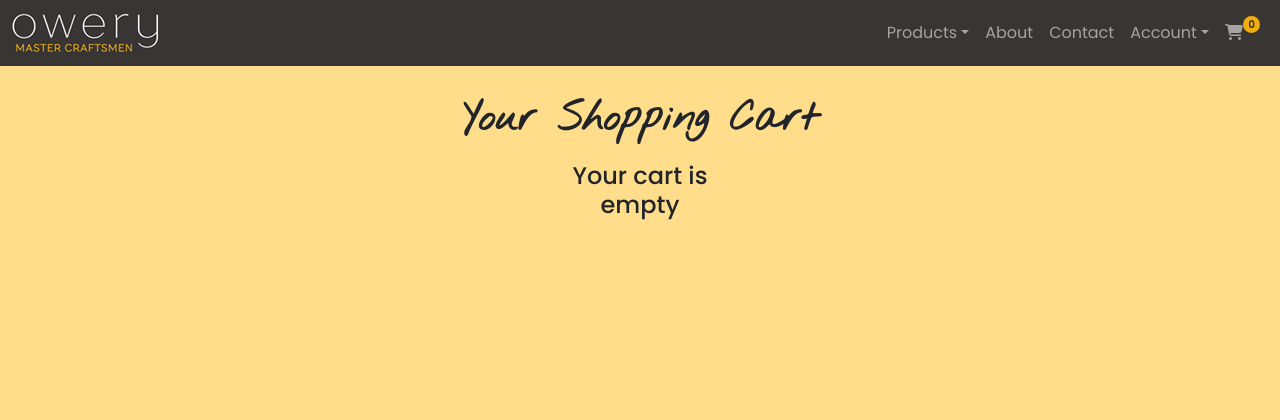
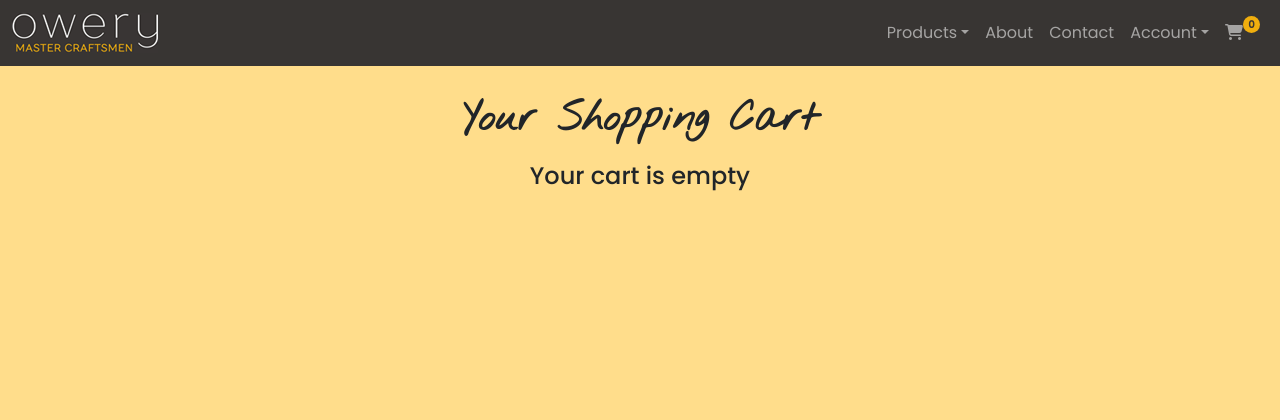
Before and after one commit to PaulWheatcroft/owery-joinery, a Django app: page /cart/ in a window 1280 px wide. Shown: the top 420 px of the page. Run offline with Django 3.2, Linux system fonts and the light colour scheme; data that the repository does not hold is empty; some libraries are stand-ins or nearby versions.

Commit message:
cart layout width change

```diff
--- a/cart/templates/cart/cart.html
+++ b/cart/templates/cart/cart.html
@@ -5,7 +5,7 @@
 
 <div class="container-fluid">
     <div class="row my-row">
-        <div class="col-12 col-md-8 offset-md-2 col-xl-6 offset-xl-3">
+        <div class="col-12 col-md-8 offset-md-2">
             <h1>Your Shopping Cart</h1>
             <div class="row">
                 <div class="col col-lg-8 offset-lg-2">
```
